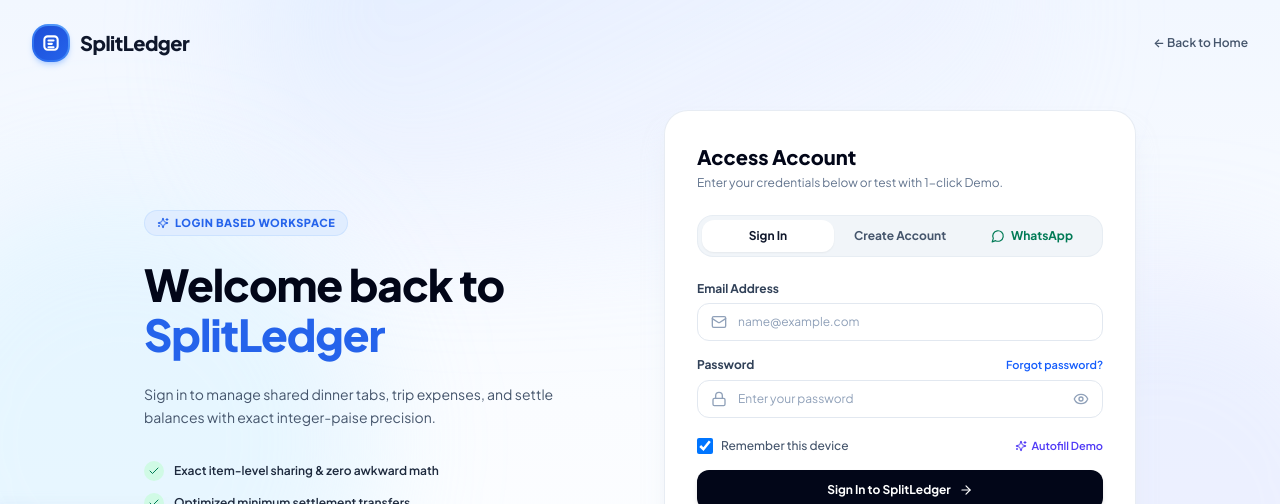
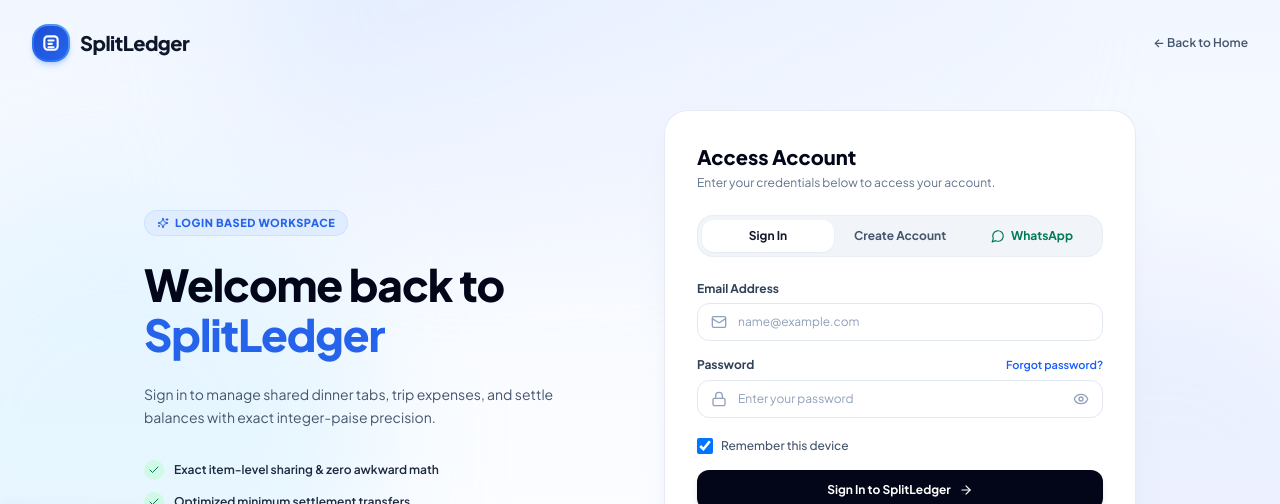
Before and after one commit to Jibin1010/splitapp, a Next.js app in the folder ReactNext/: page /login in a window 1280 px wide. Shown: the top 504 px of the page. Built offline with nearby package versions, Linux system fonts and the light colour scheme; no server answers.

Commit message:
feat(auth): remove autofill demo button and clean up demo text on login page

```diff
--- a/ReactNext/src/app/login/page.tsx
+++ b/ReactNext/src/app/login/page.tsx
@@ -89,7 +89,7 @@ export default function LoginPage() {
               <div className="mb-6">
                 <h2 className="text-xl font-black text-slate-950">Access Account</h2>
                 <p className="text-xs text-slate-500 mt-1">
-                  Enter your credentials below or test with 1-click Demo.
+                  Enter your credentials below to access your account.
                 </p>
               </div>
 
--- a/ReactNext/src/components/auth/auth-form.tsx
+++ b/ReactNext/src/components/auth/auth-form.tsx
@@ -192,13 +192,6 @@ export function AuthForm({ initialMode = 'login', onSuccess, isModal = false }:
     } else {
       launchOAuth()
     }
-  }
-
-  const handleDemoFill = () => {
-    setMode('login')
-    setLoginEmail('maya@splitledger.app')
-    setLoginPassword('password123')
-    setError(null)
   }
 
   const handleLogin = async (e: React.FormEvent) => {
@@ -457,7 +450,7 @@ export function AuthForm({ initialMode = 'login', onSuccess, isModal = false }:
               <label className="text-xs font-bold text-slate-700">Password</label>
               <button
                 type="button"
-                onClick={() => setError('Password reset link is not active in this demo. Try Maya demo account!')}
+                onClick={() => setError('Password reset instructions will be sent to your registered email.')}
                 className="text-[11px] font-semibold text-blue-600 hover:text-blue-700 hover:underline cursor-pointer"
               >
                 Forgot password?
@@ -494,16 +487,6 @@ export function AuthForm({ initialMode = 'login', onSuccess, isModal = false }:
               />
               <span className="text-xs font-medium text-slate-600">Remember this device</span>
             </label>
-
-            <button
-              type="button"
-              onClick={handleDemoFill}
-              className="inline-flex items-center gap-1 text-[11px] font-semibold text-indigo-600 hover:text-indigo-800 cursor-pointer"
-              title="Autofill Maya Sharma demo credentials"
-            >
-              <Sparkles className="size-3 text-indigo-600" />
-              <span>Autofill Demo</span>
-            </button>
           </div>
 
           <button
```
